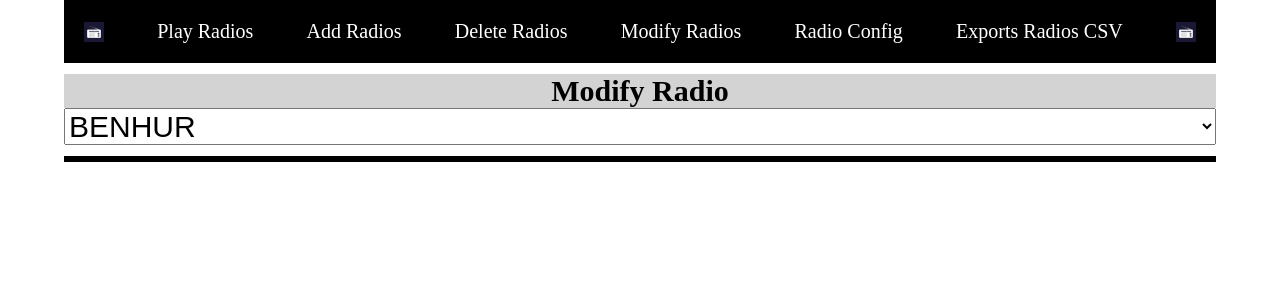
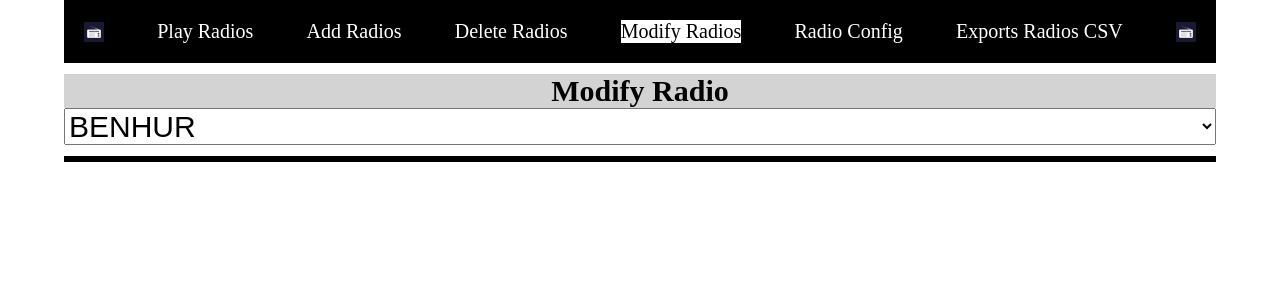
Before and after one commit to macunan/iradio, a Django app: page /modify in a window 1280 px wide. Shown: the top 300 px of the page. Run offline with Django 3.2, Linux system fonts and the light colour scheme; data comes from the database, SQL or seed files in the repository; both versions use the stored data as it was after the commit; parts of the project's set-up code (start-up, migrations or seed data) failed here and were passed over; some libraries are stand-ins or nearby versions.

Commit message:
Fixed issues with CSS menu not showing as selected on Modify.html

```diff
--- a/fmtrans/templates/modify.html
+++ b/fmtrans/templates/modify.html
@@ -78,6 +78,27 @@ newText=newText+newText2+newText3+newText4;
 
 
 
+<link rel="stylesheet" type="text/css" href="{%static 'style.css'%}"/>
+<style>
+
+
+#modli{
+background-color: white;
+}
+
+
+#moda{
+color:black;
+text-decoration: none;
+align-items: center;
+}
+
+
+</style>
+
+
+
+
 	</head>
 
 	<body>
```
Also changed, not shown: webradios.db.
